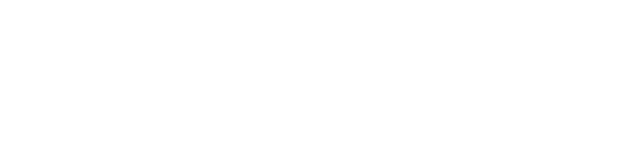
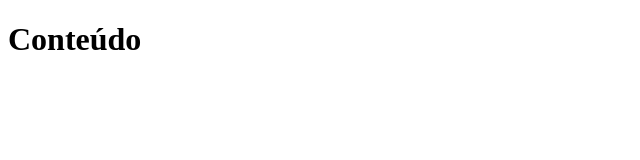
Before and after one commit to Isaque-Alves/MyPortifolio, a plain HTML site: page index.html in a window 1280 px wide. Shown: the whole page, without its empty margins (0-640 px from the left). Drawn offline with Linux system fonts and the light colour scheme.

Commit message:
Update index.html

```diff
--- a/index.html
+++ b/index.html
@@ -1 +1,11 @@
-<html></html>
+<!DOCTYPE html>
+<html>
+<head>
+<meta charset="UTF-8"/>
+<title>Document</title>
+</head>
+<body>
+  <h1>Conteúdo</h1>
+<!-- Conteúdo -->
+</body>
+</html
```
